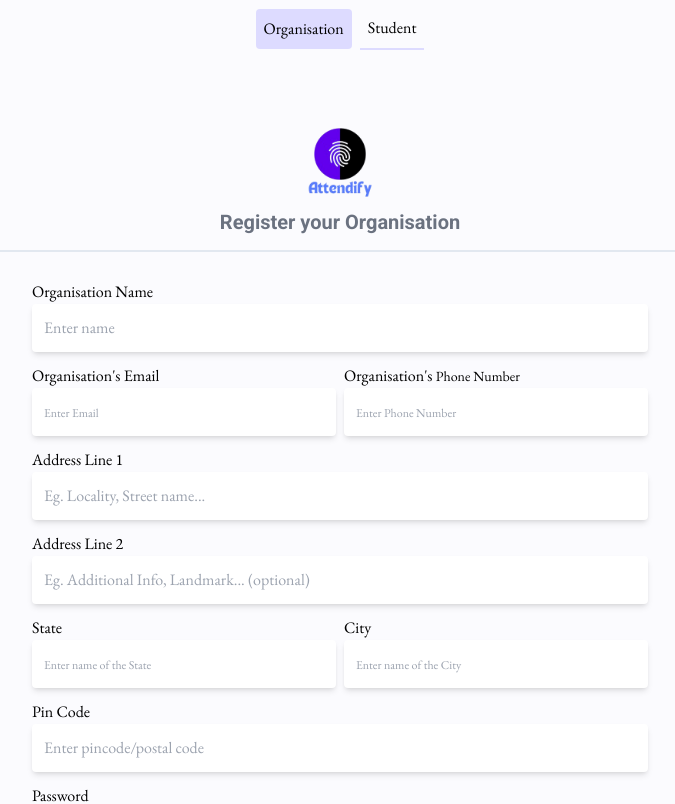
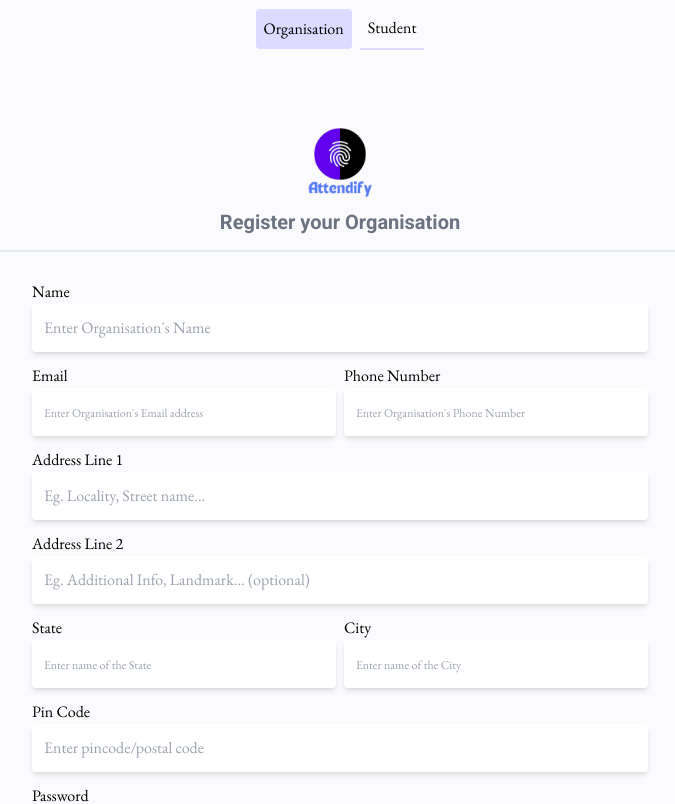
Before and after one commit to Sreejit-Sengupto/attendify, a React (Vite) app: page /register in a window 1280 px wide. Shown: the top 804 px of the page, without its empty margins (300-975 px from the left). Built offline with nearby package versions, Linux system fonts and the light colour scheme.

Commit message:
maafi sahab glti hogaya

```diff
--- a/src/components/input-form.jsx
+++ b/src/components/input-form.jsx
@@ -56,14 +56,14 @@ const InputForm = ({ type, category }) => {
       >
         {type === "REGISTER" && category === "ORG" && (
           <div className="flex flex-col">
-            <label htmlFor="">Organisation Name</label>
+            <label htmlFor="">Name</label>
             <input
               type="text"
               name="name"
               value={formData.name}
               onChange={handleChange}
               required
-              placeholder="Enter name"
+              placeholder={`Enter ${category === "ORG" ? "Organisation's" : "Student's"} Name`}
               className="p-3 shadow-md rounded focus:outline-none focus:ring focus:ring-secondary"
             />
           </div>
@@ -115,7 +115,7 @@ const InputForm = ({ type, category }) => {
         <div className="flex gap-2 justify-center items-center">
           <div className="flex flex-col w-[50%]">
             <label htmlFor="">
-              {category === "ORG" ? "Organisation's" : "Student's"} Email
+               Email
             </label>
             <input
               type="email"
@@ -123,14 +123,14 @@ const InputForm = ({ type, category }) => {
               value={formData.email}
               onChange={handleChange}
               required
-              placeholder = "Enter Email"
+              placeholder = {`Enter ${category === "ORG" ? "Organisation's" : "Student's"} Email address`}
               className="p-3 shadow-md rounded placeholder:text-[12px] focus:outline-none focus:ring focus:ring-secondary"
             />
           </div>
 
           <div className="flex flex-col w-[50%]">
             <label htmlFor="" className="">
-              {category === "ORG" ? "Organisation's" : "Student's"} <span className="text-sm">Phone Number</span>
+               <span className="text-s">Phone Number</span>
             </label>
             <input
               type="tel"
@@ -138,7 +138,7 @@ const InputForm = ({ type, category }) => {
               value={formData.mobileNumber}
               onChange={handleChange}
               required
-              placeholder={`Enter Phone Number`}
+              placeholder= {`Enter ${category === "ORG" ? "Organisation's" : "Student's"} Phone Number`}
               className="p-3 shadow-md rounded placeholder:text-[12px] focus:outline-none focus:ring focus:ring-secondary"
             />
           </div>
```
